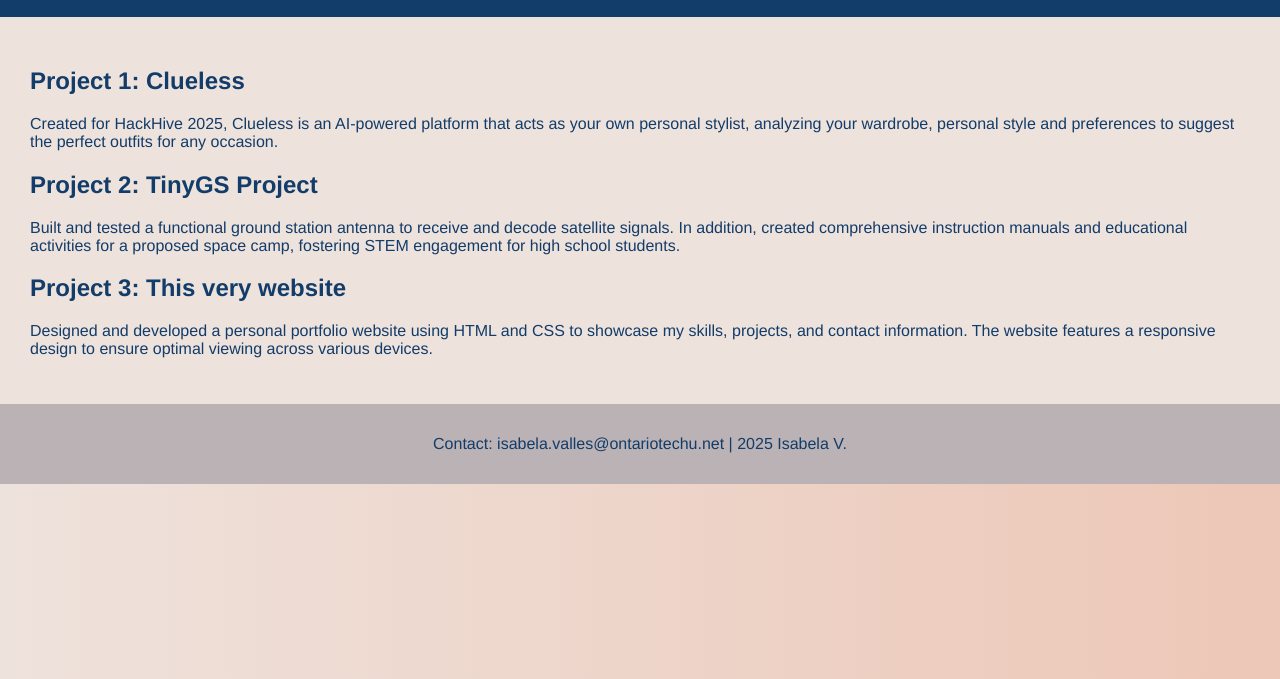
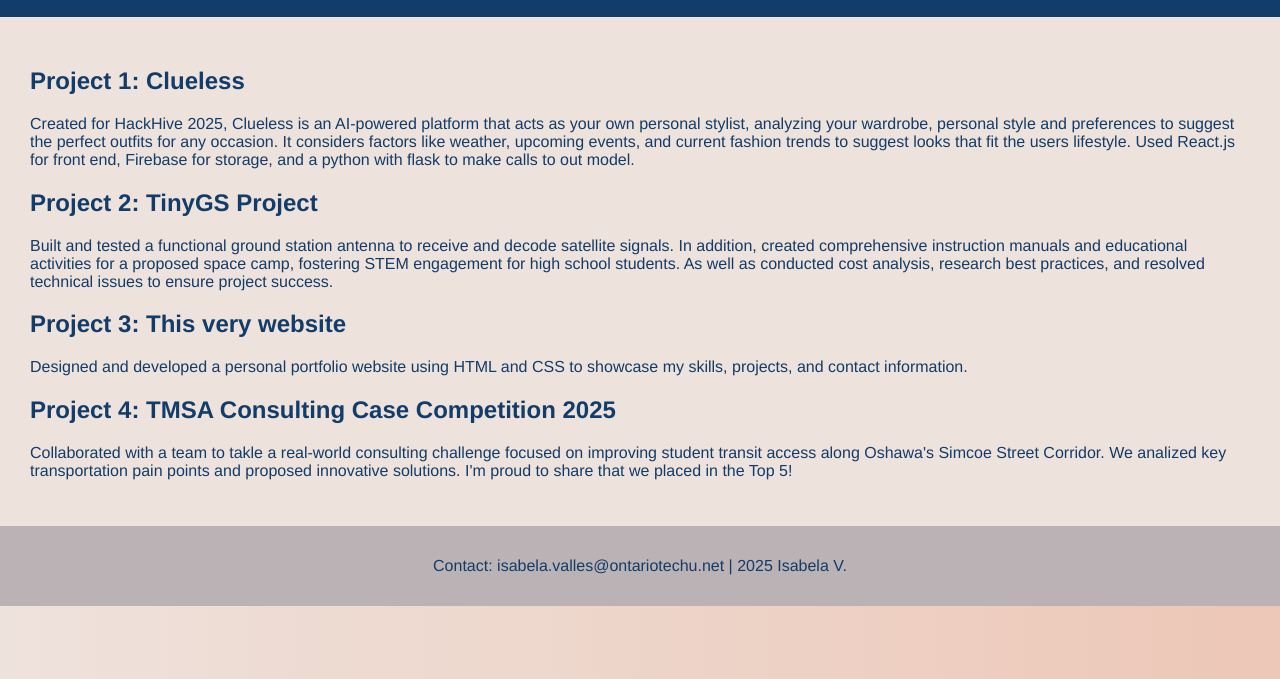
Before and after one commit to isabelavalles21/My-Portfolio, a plain HTML site: page projects.html in a window 1280 px wide. Shown: the part 121-800 px from the top of the page. Drawn offline with Linux system fonts and the light colour scheme.

Commit message:
Updated Projects

```diff
--- a/projects.html
+++ b/projects.html
@@ -19,17 +19,22 @@
         <main>
             <article>
                 <h2> Project 1: Clueless </h2>
-                <p> Created for HackHive 2025, Clueless is an AI-powered platform that acts as your own personal stylist, analyzing your wardrobe, personal style and preferences to suggest the perfect outfits for any occasion.</p>
+                <p> Created for HackHive 2025, Clueless is an AI-powered platform that acts as your own personal stylist, analyzing your wardrobe, personal style and preferences to suggest the perfect outfits for any occasion. It considers factors like weather, upcoming events, and current fashion trends to suggest looks that fit the users lifestyle. Used React.js for front end, Firebase for storage, and a python with flask to make calls to out model.</p>
             </article>
 
             <article>
                 <h2> Project 2: TinyGS Project </h2>
-                <p> Built and tested a functional ground station antenna to receive and decode satellite signals. In addition, created comprehensive instruction manuals and educational activities for a proposed space camp, fostering STEM engagement for high school students.<p>
+                <p> Built and tested a functional ground station antenna to receive and decode satellite signals. In addition, created comprehensive instruction manuals and educational activities for a proposed space camp, fostering STEM engagement for high school students. As well as conducted cost analysis, research best practices, and resolved technical issues to ensure project success.<p>
             </article>
 
             <article>
                 <h2> Project 3: This very website  </h2>
-                <p> Designed and developed a personal portfolio website using HTML and CSS to showcase my skills, projects, and contact information. The website features a responsive design to ensure optimal viewing across various devices.</p>
+                <p> Designed and developed a personal portfolio website using HTML and CSS to showcase my skills, projects, and contact information.</p>
+            </article>
+
+            <article>
+                <h2> Project 4: TMSA Consulting Case Competition 2025 </h2>
+                <p> Collaborated with a team to takle a real-world consulting challenge focused on improving student transit access along Oshawa's Simcoe Street Corridor. We analized key transportation pain points and proposed innovative solutions. I'm proud to share that we placed in the Top 5!
             </article>
         </main>
         <footer>
```
